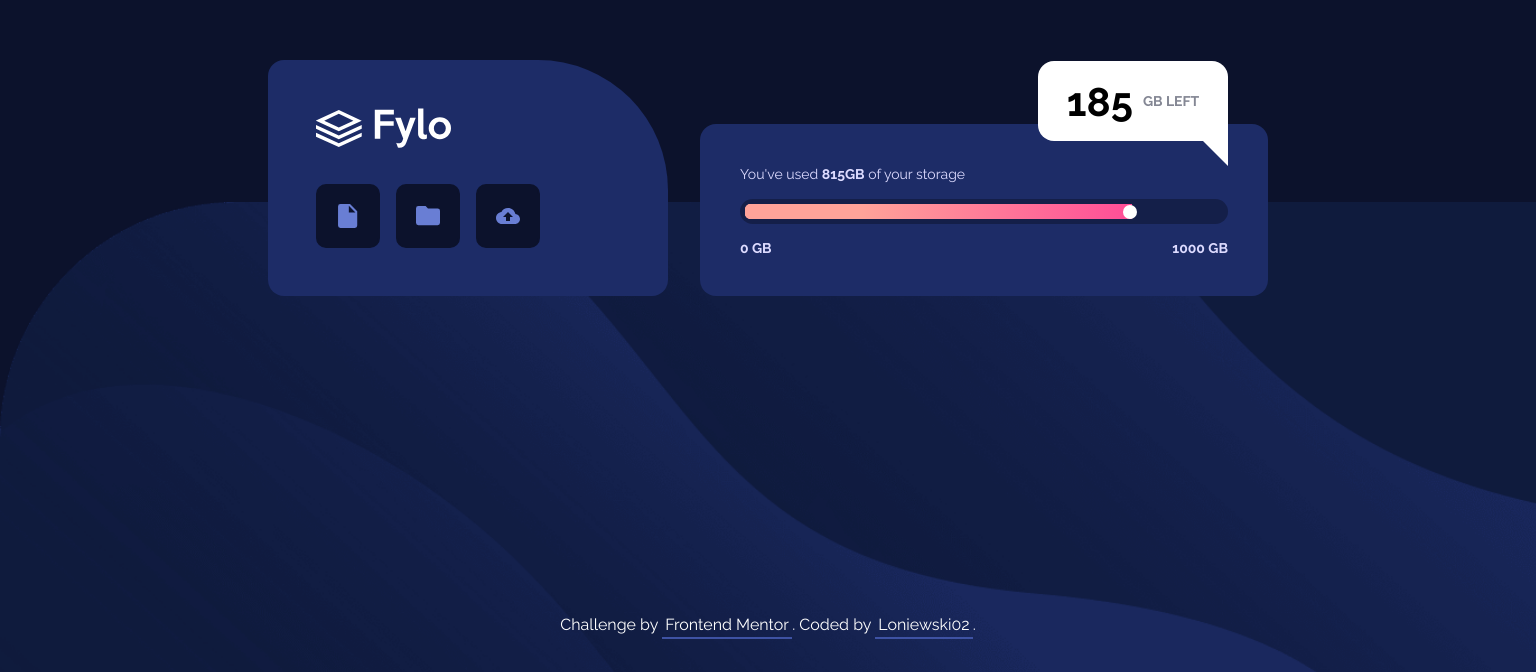
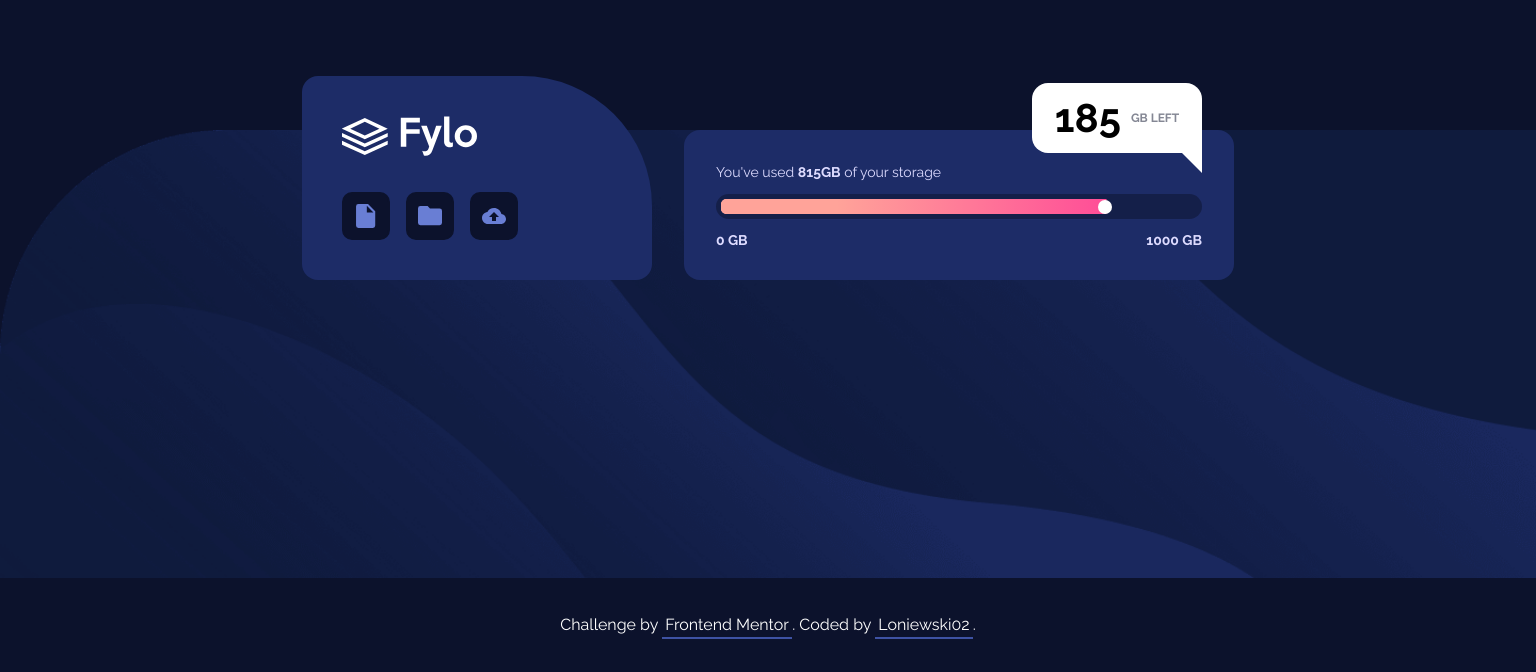
Before and after one commit to Loniewski02/FM-data-storage-component, a plain HTML site: page index.html in a window 1536 px wide. Shown: the part 222-894 px from the top of the page. Drawn offline with Linux system fonts and the light colour scheme.

Commit message:
changed app max width

```diff
--- a/src/sass/style.scss
+++ b/src/sass/style.scss
@@ -16,8 +16,6 @@
 	background-color: $very-dark-blue;
 	font-family: 'Raleway', sans-serif;
 	font-size: 1.6rem;
-	background-image: url('../img/bg-mobile.png');
-	background-size: cover;
 }
 
 @mixin appStyles {
@@ -38,6 +36,8 @@
 	align-items: center;
 	padding: 1.5em;
 	min-height: 100vh;
+	background-image: url('../img/bg-mobile.png');
+	background-size: cover;
 
 	&__top {
 		margin-bottom: 1em;
@@ -59,8 +59,8 @@
 			display: flex;
 			justify-content: center;
 			align-items: center;
-			width: 4em;
-			height: 4em;
+			width: 3em;
+			height: 3em;
 			border: 2px solid $very-dark-blue;
 			background-color: $very-dark-blue;
 			border-radius: 1rem;
@@ -172,7 +172,7 @@
 				align-items: center;
 				justify-content: center;
 				height: 100%;
-				font-size: 1.4rem;
+				font-size: 1.2rem;
 				text-transform: uppercase;
 				font-weight: bold;
 				color: $grayish-blue;
@@ -223,14 +223,11 @@
 }
 
 @media (min-width: 1440px) {
-	body {
+	.app {
 		background-image: url('../img/bg-desktop.png');
-		background-size: 105%;
+		background-size: 100%;
 		background-repeat: no-repeat;
 		background-position: 0% 100%;
-	}
-
-	.app {
 		.wrapper {
 			display: flex;
 			justify-content: center;
@@ -240,20 +237,21 @@
 
 		&__top {
 			margin: 0;
-			max-width: 400px;
+			padding: 2.5em;
+			max-width: 350px;
 		}
 
 		&__bottom {
-			padding: 2.5em;
+			padding: 2em;
 			text-align: left;
-			max-width: 700px;
+			max-width: 550px;
 
 			&-minmax {
 				margin: 0;
 			}
 
 			&-range {
-				margin: 1em 0;
+				margin: 0.8em 0;
 				padding: 0.25em;
 				height: 2.5rem;
 
@@ -266,9 +264,11 @@
 			}
 
 			&-storage-left {
-				right: 2.5em;
-				bottom: 90%;
+				right: 2em;
+				bottom: 85%;
 				transform: translate(0%, 0%);
+				width: 170px;
+				height: 70px;
 				border-bottom-right-radius: 0;
 
 				&::after {
@@ -278,9 +278,8 @@
 					right: 0;
 					width: 0;
 					height: 0;
-					border-left: 25px solid transparent;
-
-					border-top: 25px solid #fff;
+					border-left: 20px solid transparent;
+					border-top: 20px solid #fff;
 				}
 			}
 		}
```
Also changed, not shown: dist/css/style.min.css.
